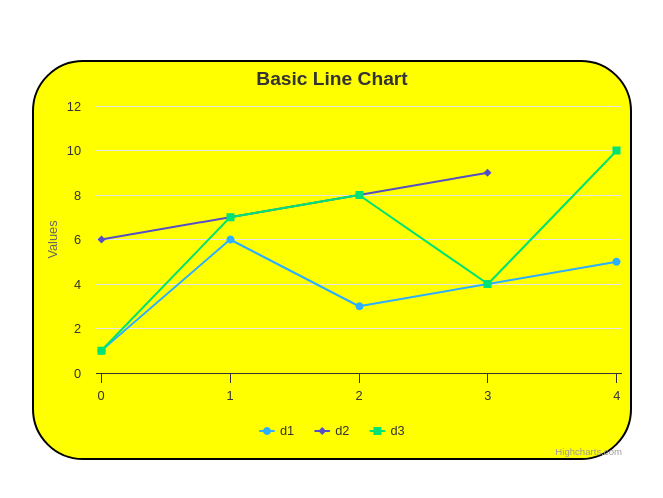
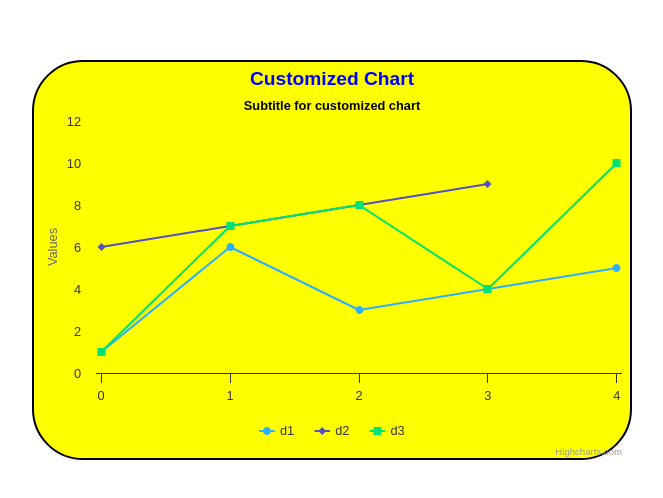
Before and after one commit to Mugundhan-Suresh/high-charts-learn-react, a React (Vite) app: page / in a window 1280 px wide. Shown: the part 140-638 px from the top of the page, without its empty margins (308-971 px from the left). Built offline with nearby package versions, Linux system fonts and the light colour scheme.

Commit message:
title and subtitle customization

```diff
--- a/src/components/Charts.jsx
+++ b/src/components/Charts.jsx
@@ -15,7 +15,22 @@ const Charts = () => {
       },
     },
     title: {
-      text: "Basic Line Chart",
+      text: "Customized Chart",
+    //   verticalAlign : "bottom",
+      align: "center",
+      style: {
+        color: "blue"
+      }
+    },
+    subtitle: {
+      text: "Subtitle for customized chart",
+    //   verticalAlign: "middle",
+      align: "center",
+      y: 40,
+      style: {
+        color: "black",
+        fontWeight: "800"
+      }
     },
     series: [
       {
```
